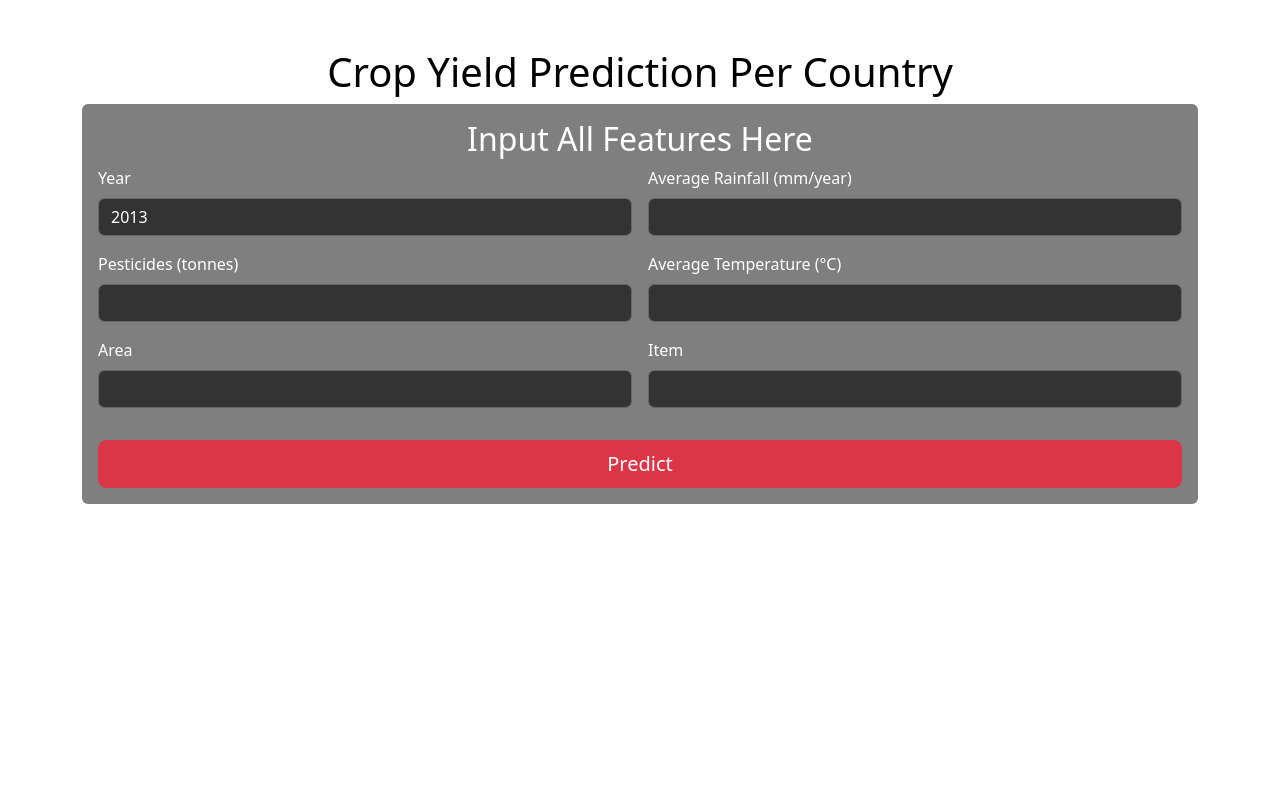
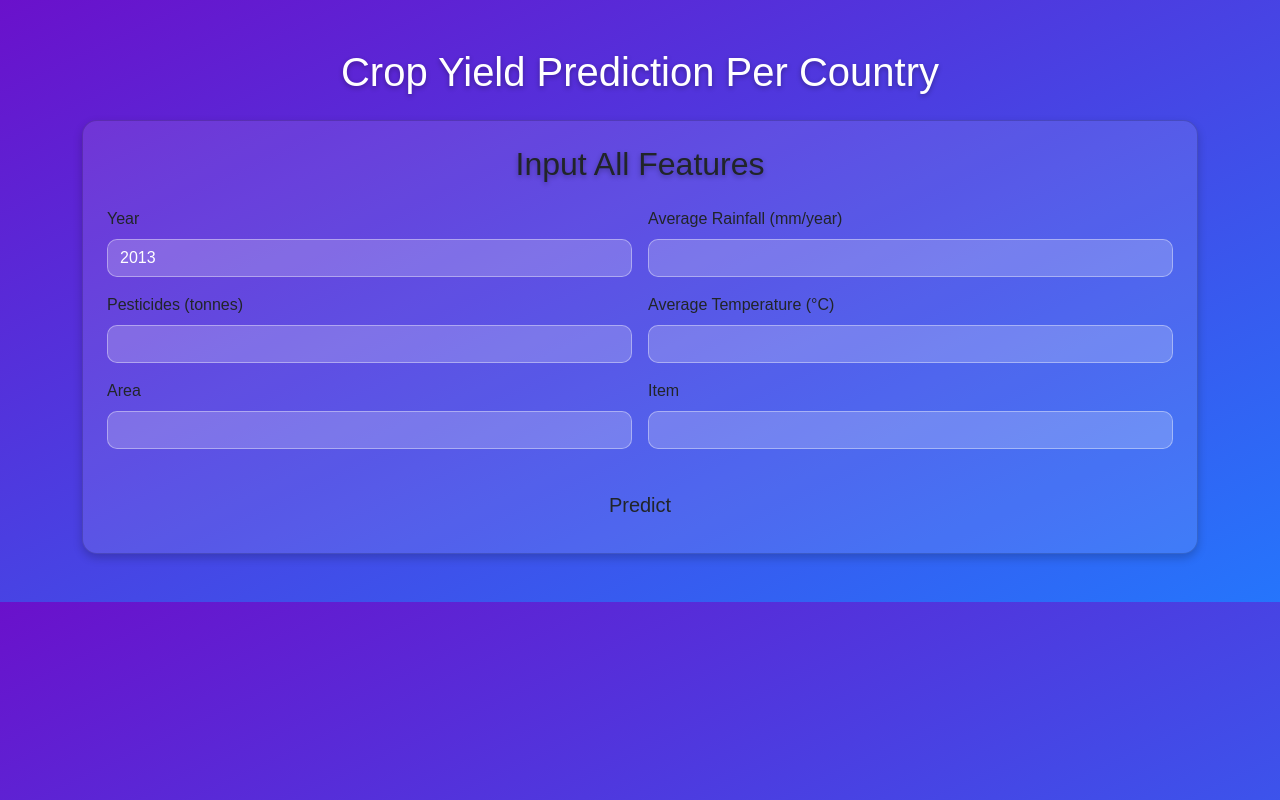
Before and after one commit to Nithesh04/Crop_Yield_Prediction, a Flask app: page / in a window 1280 px wide. Run offline with Flask 3, Linux system fonts and the light colour scheme; parts of the project's set-up code (start-up, migrations or seed data) failed here and were passed over.

Commit message:
Update index.html

```diff
--- a/templates/index.html
+++ b/templates/index.html
@@ -6,22 +6,55 @@
     <title>Crop Yield Prediction</title>
     <link href="https://cdn.jsdelivr.net/npm/bootstrap@5.3.0/dist/css/bootstrap.min.css" rel="stylesheet">
     <style>
-        .bg-dark-light {
-            background-color: rgba(0, 0, 0, 0.5);
+        body {
+            background: linear-gradient(to bottom right, #6a11cb, #2575fc);
+            color: #fff;
+            font-family: 'Arial', sans-serif;
+        }
+        .card {
+            background: rgba(255, 255, 255, 0.1);
+            border-radius: 15px;
+            box-shadow: 0px 4px 10px rgba(0, 0, 0, 0.2);
         }
         .form-control-dark {
-            background-color: #333;
-            border: 1px solid #666;
+            background-color: rgba(255, 255, 255, 0.2);
+            border: 1px solid rgba(255, 255, 255, 0.5);
             color: white;
+            border-radius: 10px;
+        }
+        .form-control-dark:focus {
+            background-color: rgba(255, 255, 255, 0.3);
+            border-color: #fff;
+            box-shadow: 0 0 5px rgba(255, 255, 255, 0.5);
+        }
+        button {
+            background-color: #ff5e57;
+            border: 2px solid #fff;
+            border-radius: 50px;
+            padding: 10px 20px;
+            font-size: 18px;
+            font-weight: bold;
+            border: black;
+        }
+        button:hover {
+            background-color: #ff3b30;
+        }
+        h1, h2 {
+            text-shadow: 0px 2px 5px rgba(0, 0, 0, 0.3);
+        }
+        .prediction-box {
+            background: rgba(255, 255, 255, 0.2);
+            padding: 15px;
+            border-radius: 10px;
+            box-shadow: 0px 4px 10px rgba(0, 0, 0, 0.2);
         }
     </style>
 </head>
 <body>
     <div class="container py-5">
-        <h1 class="text-center" style="color: black;">Crop Yield Prediction Per Country</h1>
-        <div class="card bg-dark-light text-white border-0">
-            <div class="card-body">
-                <h2 class="text-center" style="color: white;">Input All Features Here</h2>
+        <h1 class="text-center mb-4">Crop Yield Prediction Per Country</h1>
+        <div class="card p-4">
+            <h2 class="text-center mb-4">Input All Features</h2>
             <form action="/predict" method="post">
                 <div class="row g-3">
                     <div class="col-md-6">
@@ -49,19 +82,18 @@
                         <input type="text" class="form-control form-control-dark" name="Item">
                     </div>
                     <div class="col-12">
-                            <button type="submit" class="btn btn-danger btn-lg mt-3 w-100">Predict</button>
+                        <button type="submit" class="btn btn-lg w-100 mt-3">Predict</button>
                     </div>
                 </div>
             </form>
             {% if prediction %}
-                    <div class="text-center mt-4">
+                <div class="text-center mt-4 prediction-box">
                     <h2>Predicted Yield:</h2>
                     <h3 class="text-info">{{ prediction }}</h3>
                 </div>
             {% endif %}
         </div>
     </div>
-    </div>
     <script src="https://cdn.jsdelivr.net/npm/bootstrap@5.3.0/dist/js/bootstrap.bundle.min.js" crossorigin="anonymous"></script>
 </body>
 </html>
```
Lines whose indentation alone changed are shown as unchanged.
